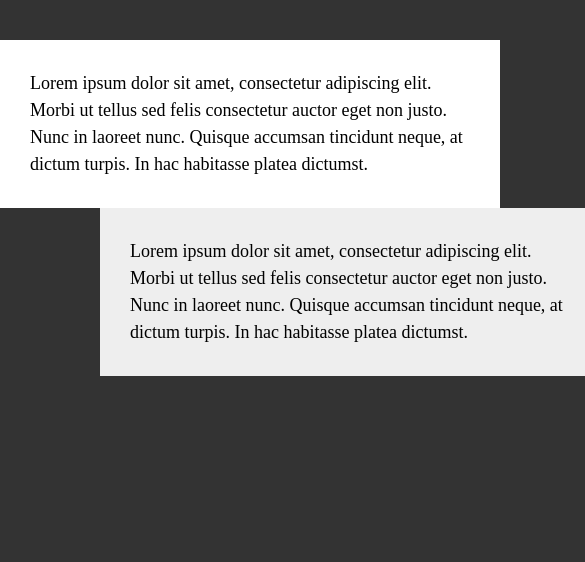
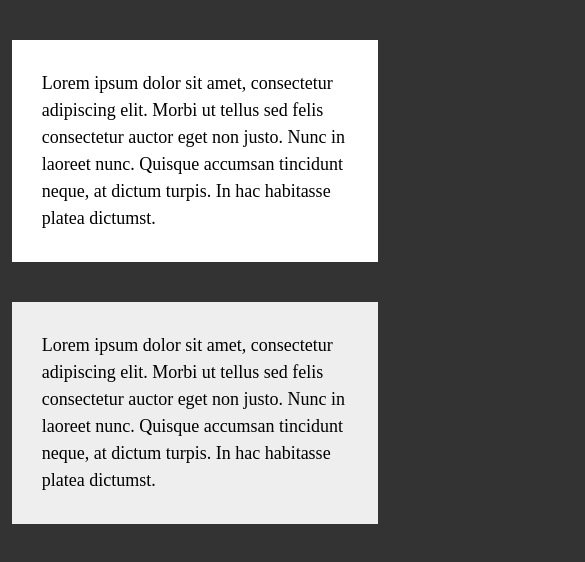
Before and after one commit to caseydean8/CSS-Bootstrap-reStudy, a plain HTML site: page 18-StudentMedia/Unsolved/media-unsolved.html in a window 390 px wide. Shown: the whole page, 585 px wide, since content can reach past the window. Drawn offline with Linux system fonts and the light colour scheme.

Commit message:
fixed media queries in act 17

```diff
--- a/18-StudentMedia/Unsolved/css/style.css
+++ b/18-StudentMedia/Unsolved/css/style.css
@@ -58,6 +58,9 @@ body {
   These rules take effect when the browser's width
   is either 768px or less.
 */
+/* * Add more styling to the CSS file such that the `@media screen` code creates padding and margins for the two boxes when the page is below 768px.
+
+* The `meta viewport tag` is required for the Chrome Responsive Tools to actually function, so its important we always add it. */
 @media screen and (max-width: 768px) {
   /* The body's bg color will be #333 */
   body {
@@ -66,6 +69,15 @@ body {
 
   /* The wrapper's width will be 600px */
   .wrapper {
-    width: 600px;
+    width: 100%;
+  }
+
+  #main-content,
+  #sidebar {
+    width: 94%;
+    margin-left: auto;
+    margin-right: auto;
+    margin-top: 40px;
+    float: none;
   }
 }
--- a/18-StudentMedia/Unsolved/media-unsolved.html
+++ b/18-StudentMedia/Unsolved/media-unsolved.html
@@ -10,7 +10,7 @@
 
   <link rel="stylesheet" type="text/css" href="css/reset.css">
   <link rel="stylesheet" type="text/css" href="css/style.css">
-
+  <meta name="viewport" content="width=device-width, initial-scale=1">
 </head>
 
 <body>
```
